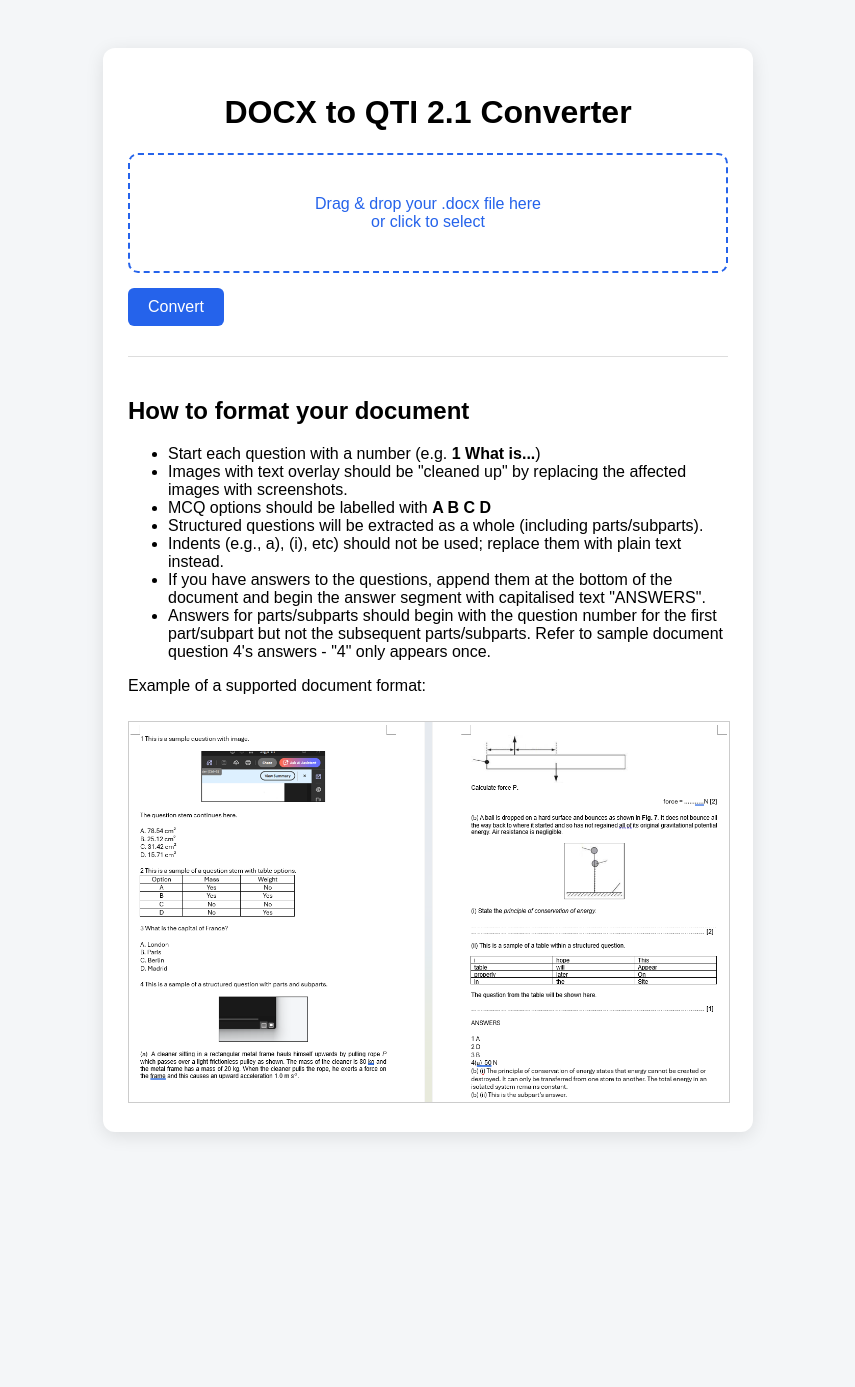
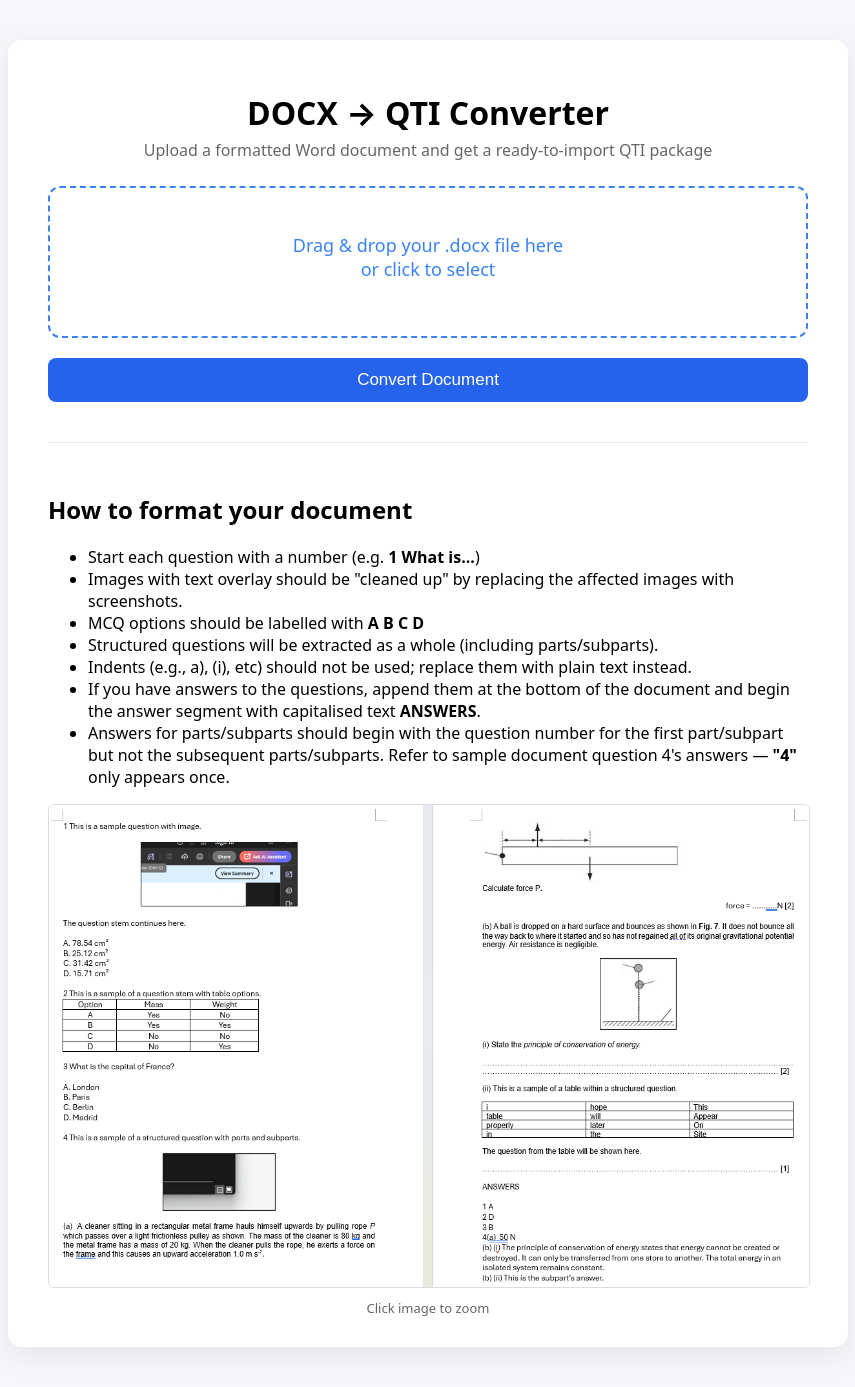
Before and after one commit to junhualow/docx-qti-converter, a Flask app: page / in a window 1280 px wide. Shown: the whole page, without its empty margins (212-1067 px from the left). Before the commit the page ends 1136 px from the top, so only its background shows below. Run offline with Flask 3, Linux system fonts and the light colour scheme.

Commit message:
improved UI to improve readability and automate download

```diff
--- a/templates/index.html
+++ b/templates/index.html
@@ -3,98 +3,149 @@
 <head>
     <meta charset="UTF-8">
     <title>DOCX → QTI Converter</title>
+
     <style>
         body {
-            font-family: Arial, sans-serif;
-            background: #f4f6f8;
+            font-family: system-ui, -apple-system, Segoe UI, Roboto, Arial;
+            background: #f5f7fb;
+            margin: 0;
+            padding: 40px 0;
             display: flex;
             justify-content: center;
-            padding: 40px;
         }
 
         .container {
-            width: 600px;
+            width: 760px;
             background: white;
-            padding: 25px;
-            border-radius: 12px;
-            box-shadow: 0 4px 18px rgba(0,0,0,0.1);
+            padding: 30px 40px;
+            border-radius: 14px;
+            box-shadow: 0 8px 30px rgba(0,0,0,0.08);
         }
 
         h1 {
             text-align: center;
+            margin-bottom: 5px;
+        }
+
+        .subtitle {
+            text-align: center;
+            color: #666;
+            margin-bottom: 25px;
         }
 
         .drop-zone {
-            border: 2px dashed #2563eb;
-            border-radius: 10px;
-            padding: 40px;
+            border: 2px dashed #3b82f6;
+            border-radius: 12px;
+            padding: 45px;
             text-align: center;
-            color: #2563eb;
-            margin-top: 20px;
+            color: #3b82f6;
+            font-size: 18px;
             cursor: pointer;
+            transition: 0.2s;
         }
 
         .drop-zone.dragover {
             background: #eef2ff;
         }
 
+        .drop-zone.has-file {
+            border-style: solid;
+            color: #111;
+        }
+
+        .filename {
+            margin-top: 10px;
+            font-size: 15px;
+            color: #111;
+        }
+
         button {
-            margin-top: 15px;
-            padding: 10px 20px;
+            margin-top: 20px;
+            width: 100%;
+            padding: 12px;
             border: none;
-            border-radius: 6px;
+            border-radius: 8px;
             background: #2563eb;
             color: white;
-            font-size: 16px;
+            font-size: 17px;
             cursor: pointer;
+        }
+
+        button:hover {
+            background: #1e4ed8;
         }
 
         #spinner {
             display: none;
+            text-align: center;
             margin-top: 15px;
         }
 
         #message {
-            margin-top: 15px;
+            margin-top: 20px;
+            text-align: center;
         }
 
         .error {
-            color: red;
-        }
-
-        .download-btn {
-            background: #16a34a;
+            color: #dc2626;
         }
 
         .instructions {
-            margin-top: 30px;
-            padding-top: 20px;
-            border-top: 1px solid #ddd;
+            margin-top: 40px;
+            border-top: 1px solid #e5e7eb;
+            padding-top: 30px;
         }
 
-        .instructions img {
+        .sample-container {
+            margin-top: 15px;
+            text-align: center;
+        }
+
+        .sample-container img {
             width: 100%;
-            border: 1px solid #ccc;
-            margin-top: 10px;
+            max-height: 500px;
+            object-fit: contain;
+            border: 1px solid #ddd;
+            border-radius: 6px;
+            cursor: zoom-in;
+        }
+
+        /* Zoom modal */
+        .modal {
+            display: none;
+            position: fixed;
+            z-index: 1000;
+            left: 0; top: 0;
+            width: 100%; height: 100%;
+            background: rgba(0,0,0,0.8);
+            justify-content: center;
+            align-items: center;
+        }
+
+        .modal img {
+            max-width: 90%;
+            max-height: 90%;
         }
     </style>
 </head>
 <body>
 
 <div class="container">
-    <h1>DOCX to QTI 2.1 Converter</h1>
+    <h1>DOCX → QTI Converter</h1>
+    <div class="subtitle">Upload a formatted Word document and get a ready‑to‑import QTI package</div>
 
     <form id="uploadForm">
         <div id="dropZone" class="drop-zone">
             Drag & drop your .docx file here<br>
             or click to select
+            <div id="fileName" class="filename"></div>
         </div>
 
         <input type="file" id="fileInput" accept=".docx" hidden>
-        <button type="submit">Convert</button>
+        <button type="submit">Convert Document</button>
     </form>
 
-    <div id="spinner">⏳ Converting... please wait</div>
+    <div id="spinner">⏳ Converting… please wait</div>
     <div id="message"></div>
 
     <div class="instructions">
@@ -105,23 +156,34 @@
             <li>MCQ options should be labelled with <b>A B C D</b></li>
             <li>Structured questions will be extracted as a whole (including parts/subparts).</li>
             <li>Indents (e.g., a), (i), etc) should not be used; replace them with plain text instead.</li>
-            <li>If you have answers to the questions, append them at the bottom of the document and begin the answer segment with capitalised text "ANSWERS".</li>
-            <li>Answers for parts/subparts should begin with the question number for the first part/subpart but not the subsequent parts/subparts. Refer to sample document question 4's answers - "4" only appears once.</li>
+            <li>If you have answers to the questions, append them at the bottom of the document and begin the answer segment with capitalised text <b>ANSWERS</b>.</li>
+            <li>Answers for parts/subparts should begin with the question number for the first part/subpart but not the subsequent parts/subparts. Refer to sample document question 4's answers — <b>"4"</b> only appears once.</li>
         </ul>
 
-        <p>Example of a supported document format:</p>
+        <div class="sample-container">
+            <img id="sampleImage"
+                 src="{{ url_for('static', filename='sample_doc.png') }}"
+                 alt="Sample document">
+            <div style="font-size:13px;color:#666;margin-top:6px;">
+                Click image to zoom
+            </div>
+        </div>
+    </div>
+</div>
 
-        <img src="{{ url_for('static', filename='sample_doc.png') }}" alt="Sample document">
-    </div>
+<!-- Zoom modal -->
+<div id="imageModal" class="modal">
+    <img id="modalImg">
 </div>
 
 <script>
 const dropZone = document.getElementById("dropZone");
 const fileInput = document.getElementById("fileInput");
+const fileName = document.getElementById("fileName");
 
 dropZone.addEventListener("click", () => fileInput.click());
 
-dropZone.addEventListener("dragover", (e) => {
+dropZone.addEventListener("dragover", e => {
     e.preventDefault();
     dropZone.classList.add("dragover");
 });
@@ -130,20 +192,31 @@ dropZone.addEventListener("dragleave", () => {
     dropZone.classList.remove("dragover");
 });
 
-dropZone.addEventListener("drop", (e) => {
+dropZone.addEventListener("drop", e => {
     e.preventDefault();
     dropZone.classList.remove("dragover");
     fileInput.files = e.dataTransfer.files;
+    updateFileName();
 });
 
+fileInput.addEventListener("change", updateFileName);
+
+function updateFileName() {
+    if (fileInput.files.length > 0) {
+        fileName.textContent = "Selected: " + fileInput.files[0].name;
+        dropZone.classList.add("has-file");
+    }
+}
+
+/* Auto download after conversion */
 document.getElementById("uploadForm").addEventListener("submit", async function(e) {
     e.preventDefault();
 
     const spinner = document.getElementById("spinner");
     const message = document.getElementById("message");
 
+    spinner.style.display = "block";
     message.innerHTML = "";
-    spinner.style.display = "block";
 
     const formData = new FormData();
     formData.append("file", fileInput.files[0]);
@@ -165,17 +238,35 @@ document.getElementById("uploadForm").addEventListener("submit", async function(
         const blob = await response.blob();
         const url = window.URL.createObjectURL(blob);
 
-        message.innerHTML = `
-            <p>✅ Conversion complete</p>
-            <a href="${url}" download="converted_qti.zip">
-                <button class="download-btn">Download QTI Package</button>
-            </a>
-        `;
-    } catch (err) {
+        // Auto-download
+        const a = document.createElement("a");
+        a.href = url;
+        a.download = "converted_qti.zip";
+        document.body.appendChild(a);
+        a.click();
+        a.remove();
+
+        message.innerHTML = "✅ Download started automatically";
+
+    } catch {
         spinner.style.display = "none";
         message.innerHTML = `<div class="error">Server error. Please try again.</div>`;
     }
 });
+
+/* Click-to-zoom image */
+const modal = document.getElementById("imageModal");
+const modalImg = document.getElementById("modalImg");
+const sampleImage = document.getElementById("sampleImage");
+
+sampleImage.onclick = () => {
+    modal.style.display = "flex";
+    modalImg.src = sampleImage.src;
+};
+
+modal.onclick = () => {
+    modal.style.display = "none";
+};
 </script>
 
 </body>
```
